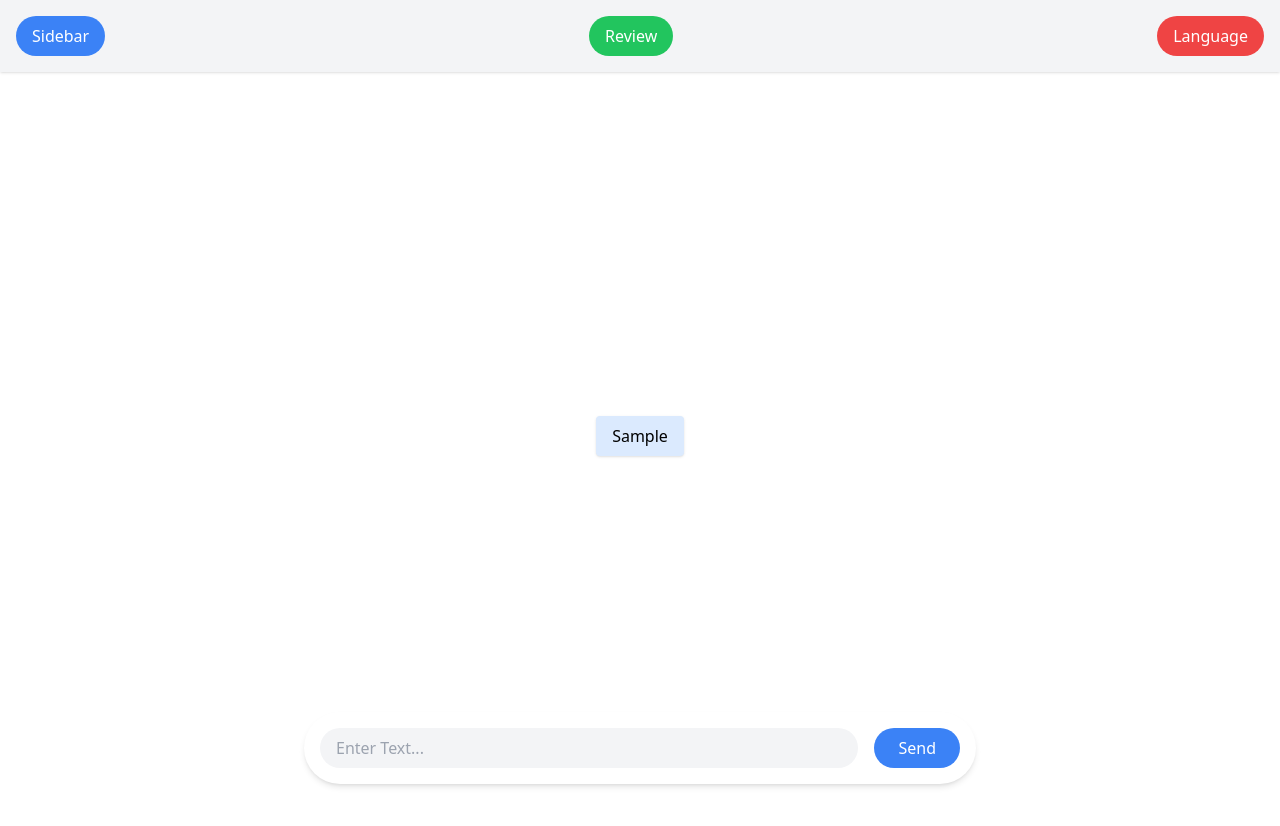
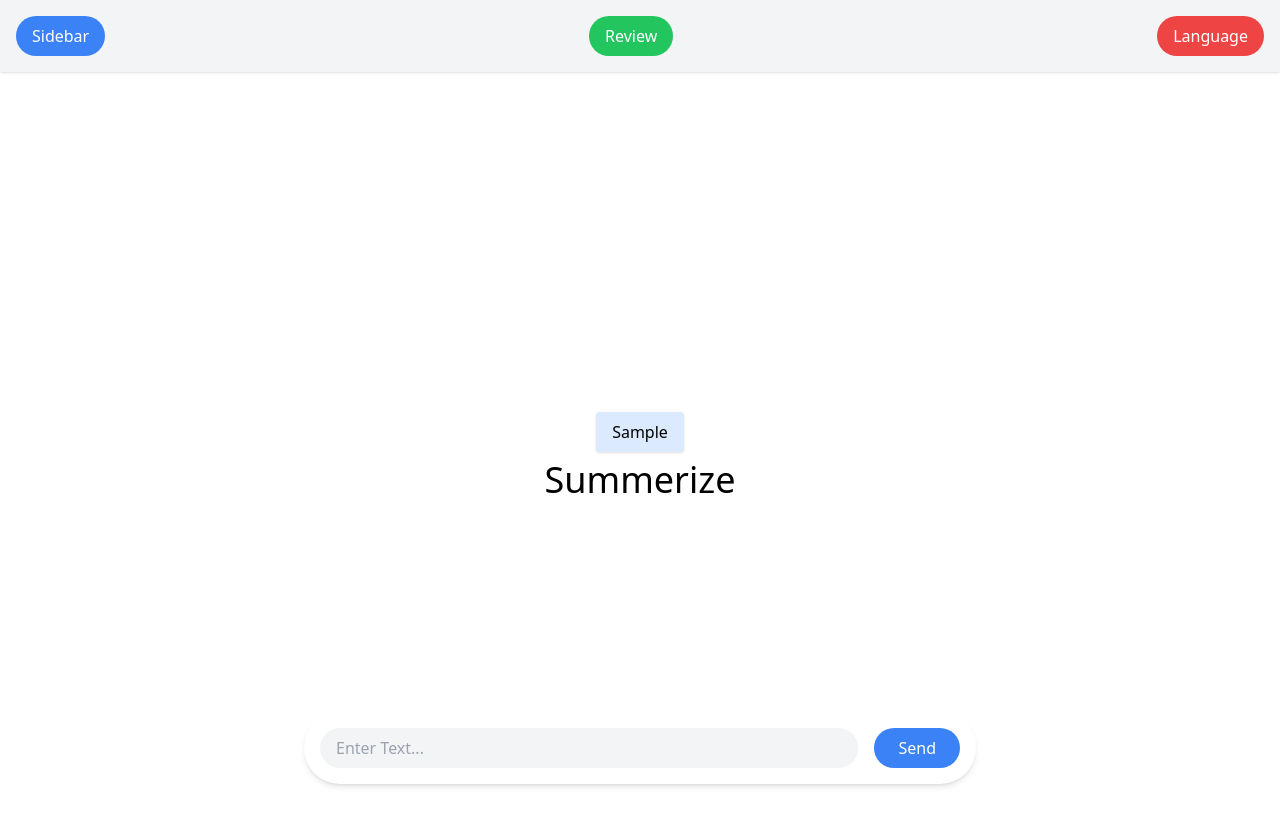
Before and after one commit to Nghphuoc/fontend, a React (Vite) app: page /Home in a window 1280 px wide. Both pictures are taken after typing "Sample" into the empty fields and a click on the button "Send". Shown: the top 826 px of the page. Built offline with nearby package versions, Linux system fonts and the light colour scheme.

Commit message:
successfully fuction choose world and get all text in line

```diff
--- a/src/Home/Home.jsx
+++ b/src/Home/Home.jsx
@@ -2,32 +2,96 @@ import React, { useState } from "react";
 import { motion } from "framer-motion";
 
 function Home() {
+  const [text, setText] = useState(""); // 텍스트 상태 저장
+  const [tempText, setTempText] = useState([]);
   const [isSidebarOpen, setIsSidebarOpen] = useState(false);
   const [userInput, setUserInput] = useState("");
   const [messages, setMessages] = useState([]);
   const [isInputAtBottom, setIsInputAtBottom] = useState(false);
 
-  const handleSend = () => {
-    if (userInput.trim() !== "") {
-      setMessages([...messages, { text: userInput, sender: "self" }]);
-      setUserInput("");
-      setIsInputAtBottom(true);
-    }
-  };
-
-  const handleKeyDown = (e) => {
-    if (e.key === "Enter") {
-      handleSend();
-    }
-  };
-
   const fadeInFromTop = {
     hidden: { opacity: 0, y: -50 },
     visible: { opacity: 1, y: 0, transition: { duration: 0.8 } },
   };
+  const [isLanguageMenuOpen, setIsLanguageMenuOpen] = useState(false);
+  const [isSearchBarMoved, setIsSearchBarMoved] = useState(false); // 서치바 이동 상태
+  const [title, setTitle] = useState("Past your text in the text-box");
+  // variable save data user choose and line text user choose
+  const [selectedText, setSelectedText] = useState(""); // this will save all text
 
+  const [indexText, setIndexText] = useState(""); // this will save index text user choose
+
+  //
   const toggleSidebar = () => {
     setIsSidebarOpen(!isSidebarOpen);
+  };
+
+  const toggleLanguageMenu = () => {
+    setIsLanguageMenuOpen(!isLanguageMenuOpen);
+  };
+
+  const clicked = () => {
+    // check input if just space or do not enter will not send
+    if (!userInput.trim()) {
+      // Kiểm tra nếu input trống hoặc chỉ chứa khoảng trắng
+      alert("Input cannot be empty!");
+      return; // Ngăn không cho tiến trình tiếp tục
+    }
+
+      const formatted = userInput
+        .split(/(?<=[.!?])\s+/) // ".", "!", "?" 뒤의 공백 기준으로 분리
+        .map((sentence) => sentence.trim()) // 각 문장의 앞뒤 공백 제거
+        .filter(Boolean);
+      setTempText(formatted);
+      setText("");
+      if (title != "Summerize") {
+        setTitle("Summerize");
+      } else {
+        setTitle("Past your text in the text-box");
+      }
+      handleRemoveAll();
+      setMessages([...messages, { text: userInput, sender: "self" }]);
+      setUserInput("");
+      setIsInputAtBottom(true);
+
+  };
+
+  const [showButtons, setShowButtons] = useState(true);
+
+  const handleRemoveAll = () => {
+    // 버튼 보임 여부를 false 로 변경
+    if (showButtons) {
+      setShowButtons(false);
+    } else {
+      setShowButtons(true);
+    }
+  };
+
+  // This function is used to identify the text that the user has highlighted, saved, and retrieve all the text that the user has saved.
+  const handleMouseUp = (index) => {
+    const selection = window.getSelection();
+    const selectedString = selection.toString();
+
+    if (selectedString) {
+      // Lấy node cha chứa đoạn văn bản đã chọn
+      const range = selection.getRangeAt(0);
+      const span = document.createElement("span");
+
+      // Thêm class để đổi màu
+      span.style.backgroundColor = "yellow";
+      span.textContent = selectedString;
+
+      // Thay thế đoạn văn bản đã chọn bằng span
+      range.deleteContents();
+      range.insertNode(span);
+
+      // Lưu chữ đã chọn và toàn bộ câu tương ứng
+      setSelectedText(selectedString);
+      setIndexText(tempText[index]);
+
+      console.log(selectedText);
+      console.log(indexText);
+    }
   };
 
   return (
@@ -76,28 +140,28 @@ function Home() {
               isSidebarOpen ? "ml-64" : "ml-0"
             } transition-all duration-300 ease-in-out`}
           >
-            {messages.length === 0 && (
-              <motion.h1
-                className="text-center text-4xl mb-8"
-                initial="hidden"
-                animate="visible"
-                variants={fadeInFromTop}
-              >
-                AI Language Learning Services for the Upper Level
-              </motion.h1>
-            )}
-
             {/* Messages */}
-            <div className="flex flex-col items-center space-y-4 mb-16">
-              {messages.map((message, index) => (
-                <motion.div
-                  key={index}
-                  className="mb-2 px-4 py-2 bg-blue-100 text-black rounded shadow"
-                >
-                  {message.text}
-                </motion.div>
+            <div className="whitespace-pre-wrap">
+              {tempText.map((sentence, index) => (
+                <ul key={index}>
+                  <li
+                    className="mb-2 px-4 py-2 bg-blue-100 text-black rounded shadow"
+                    onMouseUp={() => handleMouseUp(index)}
+                  >
+                    {sentence}
+                  </li>
+                </ul>
               ))}
             </div>
+
+            <motion.h1
+              className="text-center text-4xl mb-8"
+              initial="hidden"
+              animate="visible"
+              variants={fadeInFromTop}
+            >
+              {title}
+            </motion.h1>
 
             {/* Input and Send Button */}
             <div
@@ -110,16 +174,30 @@ function Home() {
                   type="text"
                   value={userInput}
                   onChange={(e) => setUserInput(e.target.value)}
-                  onKeyDown={handleKeyDown}
                   className="flex-1 px-4 py-2 border-none rounded-full focus:outline-none focus:ring-2 focus:ring-blue-500 bg-gray-100 text-gray-800"
                   placeholder="Enter Text..."
                 />
                 <button
-                  onClick={handleSend}
+                  onClick={clicked}
                   className="px-6 py-2 bg-blue-500 text-white font-medium rounded-full hover:bg-blue-600 transition duration-300"
                 >
                   Send
                 </button>
+              </div>
+              <div className="search w-full max-w-md">
+                {/* <input
+                  type="text"
+                  value={userInput}
+                  onChange={(e) => setUserInput(e.target.value)}
+                  className="w-full px-4 py-2 border rounded-full focus:outline-none"
+                  placeholder="Enter Text"
+                />
+                <button
+                  className="w-full mt-2 px-4 py-2 bg-gray-500 text-white rounded-full hover:bg-gray-600"
+                  onClick={handleSend}
+                >
+                  Send
+                </button> */}
               </div>
             </div>
           </div>
--- a/src/Login/LoginPage.jsx
+++ b/src/Login/LoginPage.jsx
@@ -1,6 +1,7 @@
 import { useState } from "react";
 import { motion } from "framer-motion";
 import { useNavigate } from "react-router-dom";
+import { LoginApi } from "./api";
 
 const LoginPage = () => {
   const navigate = useNavigate();
@@ -14,7 +15,13 @@ const LoginPage = () => {
   // Hàm gọi API
   const loginButton = () => {
     const emailRegex = /^[a-zA-Z0-9._%+-]+@[a-zA-Z0-9.-]+\.[a-zA-Z]{2,}$/;
+    const data = LoginApi(email).then((responnse)=>{
 
+      console.log(data.user_id);
+    }
+    ).catch((error)=>{
+      console.log(error);
+    })
     if (!emailRegex.test(email)) {
       alert("Please enter a valid email address.");
       return;
--- a/src/homeChat/ChatBox.jsx
+++ b/src/homeChat/ChatBox.jsx
@@ -45,7 +45,7 @@ const ChatBox =()=>{
 
   const handleMouseUp = () => {
     const selection = window.getSelection();
-    const selectedString = selection.toString().trim();
+    const selectedString = selection.toString();
 
 
 // i use thiss for web
```
